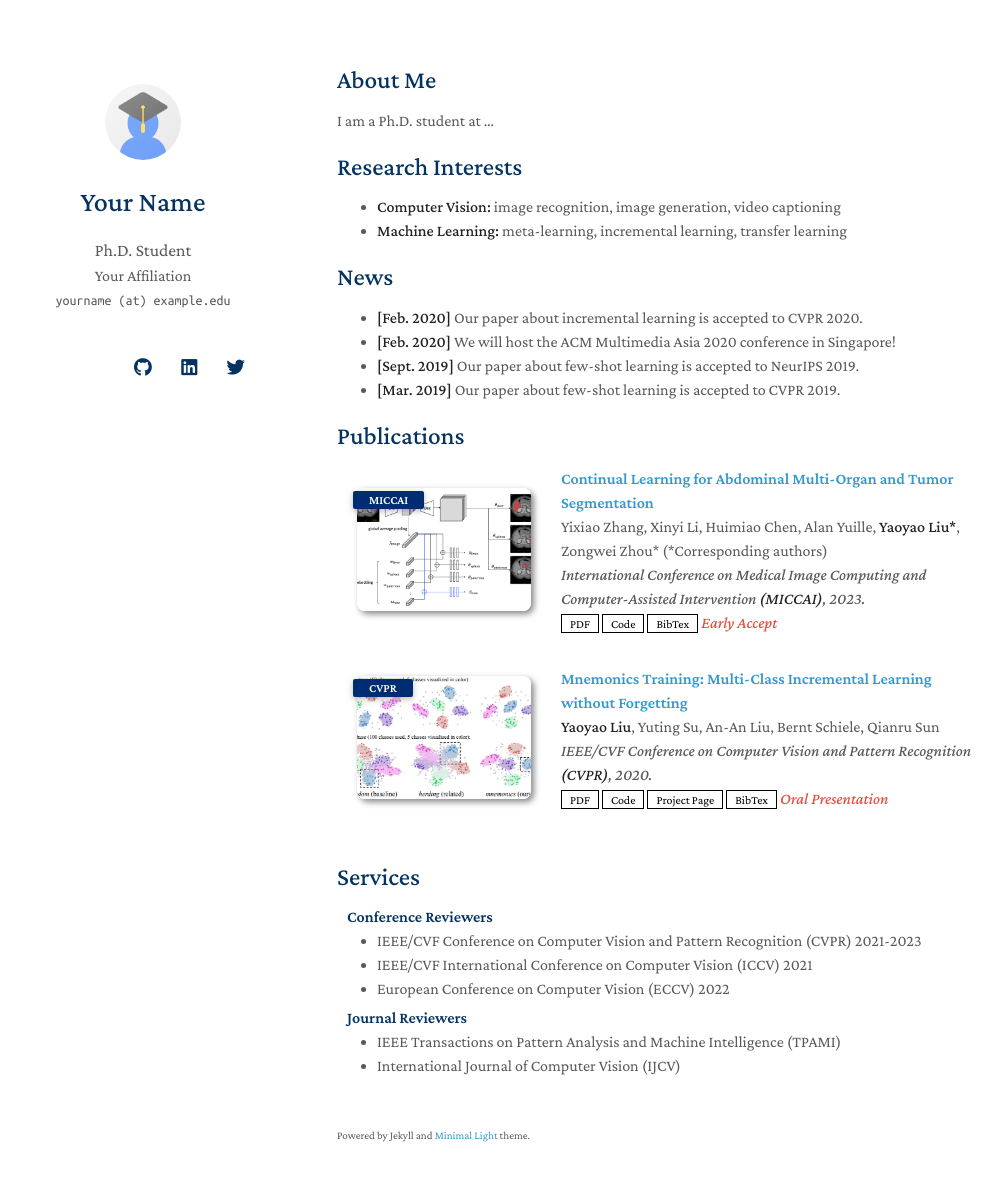
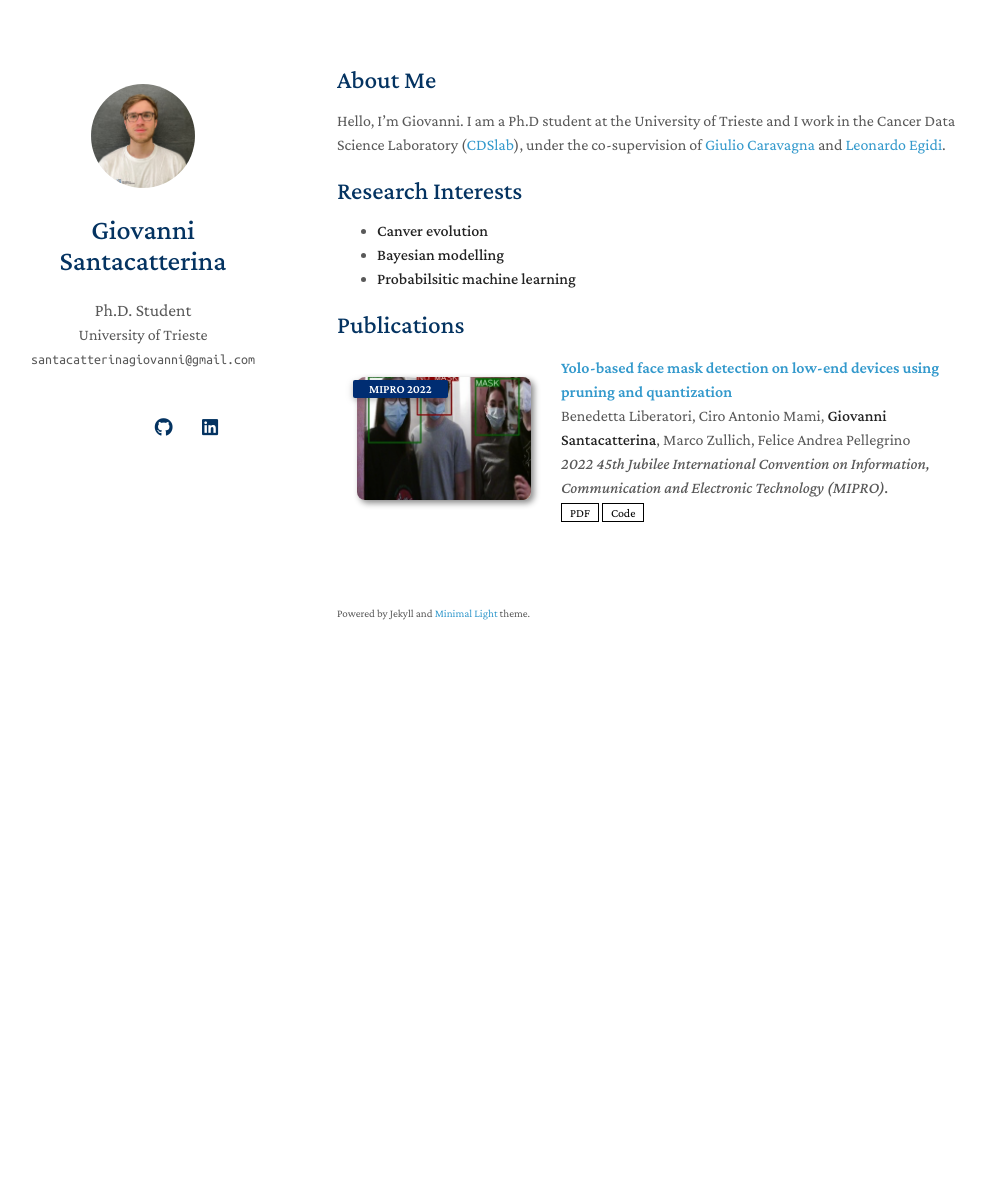
Before and after one commit to jovoni/jovoni.github.io, a Jekyll site: the page built from index.md, in a window 1280 px wide and 1216 px high. Shown: the top 1181 px of the window, without its empty margins (133-1135 px from the left). Built offline with Jekyll 4.4.1, drawn with Linux system fonts in a browser that asks for light colours; nearby versions of some CDN libraries; a style sheet for code colours, icons or effects is not loaded; our own code applies the rules of GitHub Pages for plain Markdown files.

Commit message:
First commit

```diff
--- a/_config.yml
+++ b/_config.yml
@@ -1,8 +1,8 @@
 # Basic Information
-title: Your Name
+title: Giovanni Santacatterina
 position: Ph.D. Student
-affiliation: Your Affiliation
-email: yourname (at) example.edu
+affiliation: University of Trieste
+email: santacatterinagiovanni@gmail.com
 
 # Search Engine Optimization (SEO)
 # The following information is used to improve the website traffic from search engines, e.g., Google.
@@ -12,15 +12,15 @@ canonical: https://minimal-light-theme.yliu.me/
 
 # Links
 # If you don't need one of them, you may delete the corresponding line.
-google_scholar: https://scholar.google.com/
-cv_link: assets/files/curriculum_vitae.pdf
-github_link: https://github.com/
-linkedin: https://www.linkedin.com/
-twitter: https://twitter.com/
+google_scholar: https://scholar.google.com/citations?user=x7r86SgAAAAJ&hl=it&oi=ao
+cv_link: assets/files/Curriculum.pdf
+github_link: https://github.com/jovoni
+linkedin: https://www.linkedin.com/in/giovanni-santacatterina-775326215/
+# twitter: https://twitter.com/
 
 # Images (e.g., your profile picture and your website's favicon)
 # "favicon" and "favicon_dark" are used for the light and dark modes, respectively.
-avatar: ./assets/img/avatar.png
+avatar: ./assets/img/foto_giovanni.jpg
 favicon: ./assets/img/favicon.png
 favicon_dark: ./assets/img/favicon-dark.png
 
@@ -30,7 +30,7 @@ enable_footnote: true
 
 # Auto Dark Mode
 # You may use the option to disable the automatic dark theme
-auto_dark_mode: true
+auto_dark_mode: false
 
 # Font
 # You can use this option to choose between Serif or Sans Serif fonts.
@@ -38,7 +38,7 @@ font: "Serif" # or "Sans Serif"
 
 # Google Analytics ID
 # Please remove this if you don't use Google Analytics
-google_analytics: UA-111540567-4
+# google_analytics: UA-111540567-4
 
 # Use this project as a remote theme for GitHub Pages
 # See the guide here: https://docs.github.com/en/pages/setting-up-a-github-pages-site-with-jekyll/adding-a-theme-to-your-github-pages-site-using-jekyll
--- a/_data/publications.yml
+++ b/_data/publications.yml
@@ -1,22 +1,9 @@
 main:
 
-  - title: Continual Learning for Abdominal Multi-Organ and Tumor Segmentation
-    authors: Yixiao Zhang, Xinyi Li, Huimiao Chen, Alan Yuille, <strong>Yaoyao Liu*</strong>, Zongwei Zhou* (*Corresponding authors)
-    conference_short: MICCAI
-    conference: International Conference on Medical Image Computing and Computer-Assisted Intervention <strong>(MICCAI)</strong>, 2023.
-    pdf: https://arxiv.org/pdf/2306.00988.pdf
-    code: https://github.com/MrGiovanni/ContinualLearning
-    bibtex: https://bib.yliu.me/MICCAI23.txt
-    image: ./assets/img/teaser_example_2.png
-    notes: Early Accept
-
-  - title: "Mnemonics Training: Multi-Class Incremental Learning without Forgetting"
-    authors: <strong>Yaoyao Liu</strong>, Yuting Su, An-An Liu, Bernt Schiele, Qianru Sun
-    conference_short: CVPR
-    conference: IEEE/CVF Conference on Computer Vision and Pattern Recognition <strong>(CVPR)</strong>, 2020.
-    pdf: https://arxiv.org/pdf/2002.10211.pdf
-    code: https://github.com/yaoyao-liu/class-incremental-learning/tree/main/mnemonics-training
-    page: https://class-il.mpi-inf.mpg.de/mnemonics/
-    bibtex: https://class-il.mpi-inf.mpg.de/mnemonics/
-    notes: Oral Presentation
-    image: ./assets/img/teaser_example.png
+  - title: "Yolo-based face mask detection on low-end devices using pruning and quantization"
+    authors: Benedetta Liberatori, Ciro Antonio Mami, <strong>Giovanni Santacatterina</strong>, Marco Zullich, Felice Andrea Pellegrino
+    conference_short: MIPRO 2022
+    conference: 2022 45th Jubilee International Convention on Information, Communication and Electronic Technology (MIPRO).
+    pdf: https://ieeexplore.ieee.org/iel7/9803295/9803050/09803406.pdf
+    code: https://github.com/jovoni/Modified-Yolov4Tiny-RaspberryPi
+    image: ./assets/img/yolo_preview.png
--- a/_includes/services.md
+++ /dev/null
@@ -1,16 +0,0 @@
-## Services
-
-<h4 style="margin:0 10px 0;">Conference Reviewers</h4>
-
-<ul style="margin:0 0 5px;">
-  <li><a href="http://cvpr2023.thecvf.com/"><autocolor>IEEE/CVF Conference on Computer Vision and Pattern Recognition (CVPR) 2021-2023</autocolor></a></li>
-  <li><a href="http://iccv2021.thecvf.com/"><autocolor>IEEE/CVF International Conference on Computer Vision (ICCV) 2021</autocolor></a></li>
-  <li><a href="https://eccv2022.ecva.net/"><autocolor>European Conference on Computer Vision (ECCV) 2022</autocolor></a></li>
-</ul>
-
-<h4 style="margin:0 10px 0;">Journal Reviewers</h4>
-
-<ul style="margin:0 0 20px;">
-  <li><a href="https://www.computer.org/csdl/journal/tp"><autocolor>IEEE Transactions on Pattern Analysis and Machine Intelligence (TPAMI)</autocolor></a></li>
-  <li><a href="https://www.springer.com/journal/11263"><autocolor>International Journal of Computer Vision (IJCV)</autocolor></a></li>
-</ul>
--- a/index.md
+++ b/index.md
@@ -4,20 +4,13 @@ layout: homepage
 
 ## About Me
 
-I am a Ph.D. student at ...
+Hello, I'm Giovanni.
+I am a Ph.D student at the University of Trieste and I work in the Cancer Data Science Laboratory ([CDSlab](https://www.caravagnalab.org)), under the co-supervision of [Giulio Caravagna](https://scholar.google.com/citations?user=iktXWosAAAAJ&hl=it&oi=ao) and [Leonardo Egidi](https://scholar.google.com/citations?hl=it&user=Ux1LY_Qx7T8C).
 
 ## Research Interests
 
-- **Computer Vision:** image recognition, image generation, video captioning
-- **Machine Learning:** meta-learning, incremental learning, transfer learning
-
-## News
-
-- **[Feb. 2020]** Our paper about incremental learning is accepted to CVPR 2020.
-- **[Feb. 2020]** We will host the ACM Multimedia Asia 2020 conference in Singapore!
-- **[Sept. 2019]** Our paper about few-shot learning is accepted to NeurIPS 2019.
-- **[Mar. 2019]** Our paper about few-shot learning is accepted to CVPR 2019.
+- **Canver evolution**
+- **Bayesian modelling**
+- **Probabilsitic machine learning**
 
 {% include_relative _includes/publications.md %}
-
-{% include_relative _includes/services.md %}
```
Also changed, not shown: assets/img/avatar.png (deleted), assets/img/foto_giovanni.jpg (added), assets/img/teaser_example.png (deleted), assets/img/teaser_example_2.png (deleted), assets/img/yolo_preview.png (added), 2 other files.
